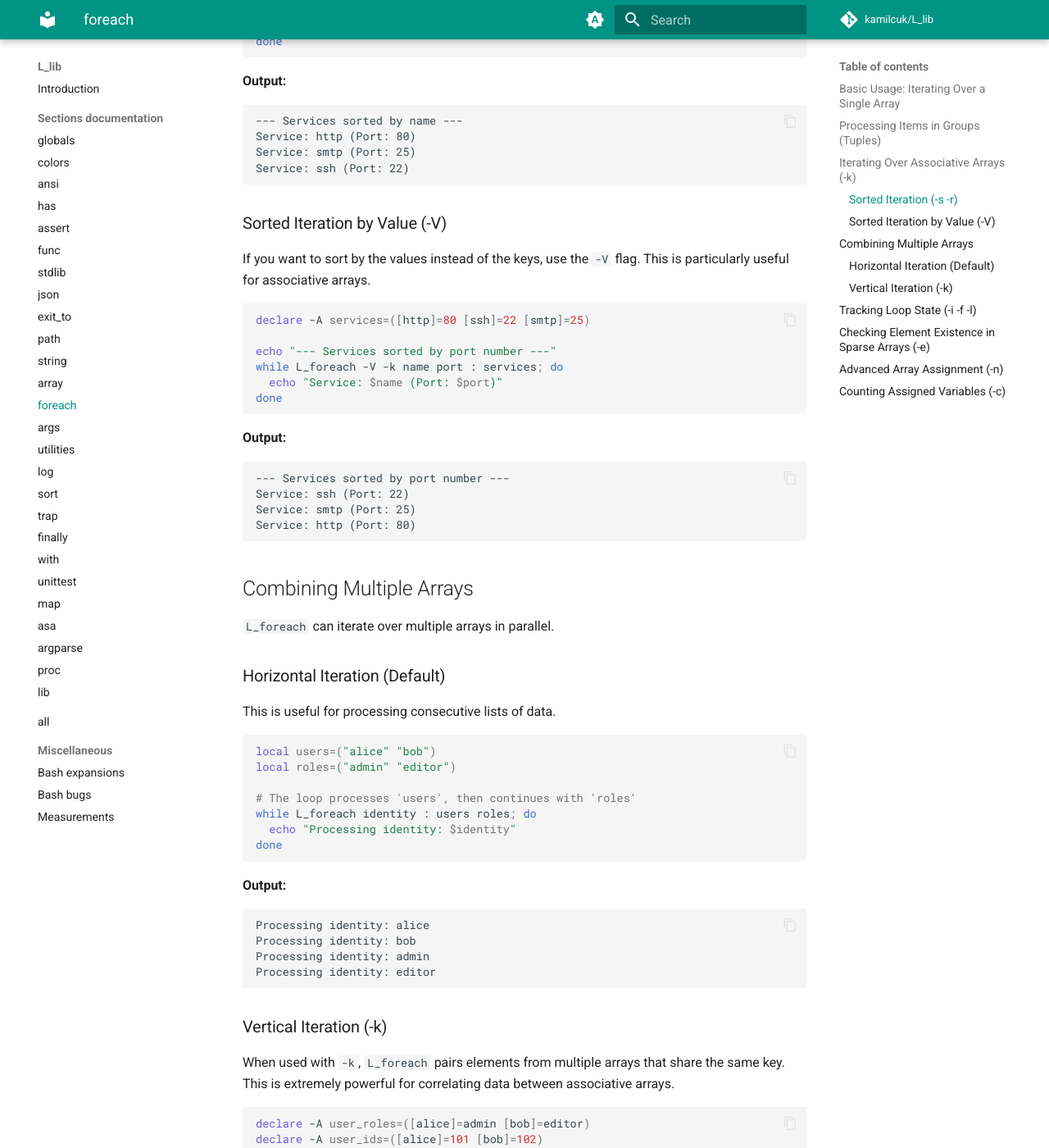
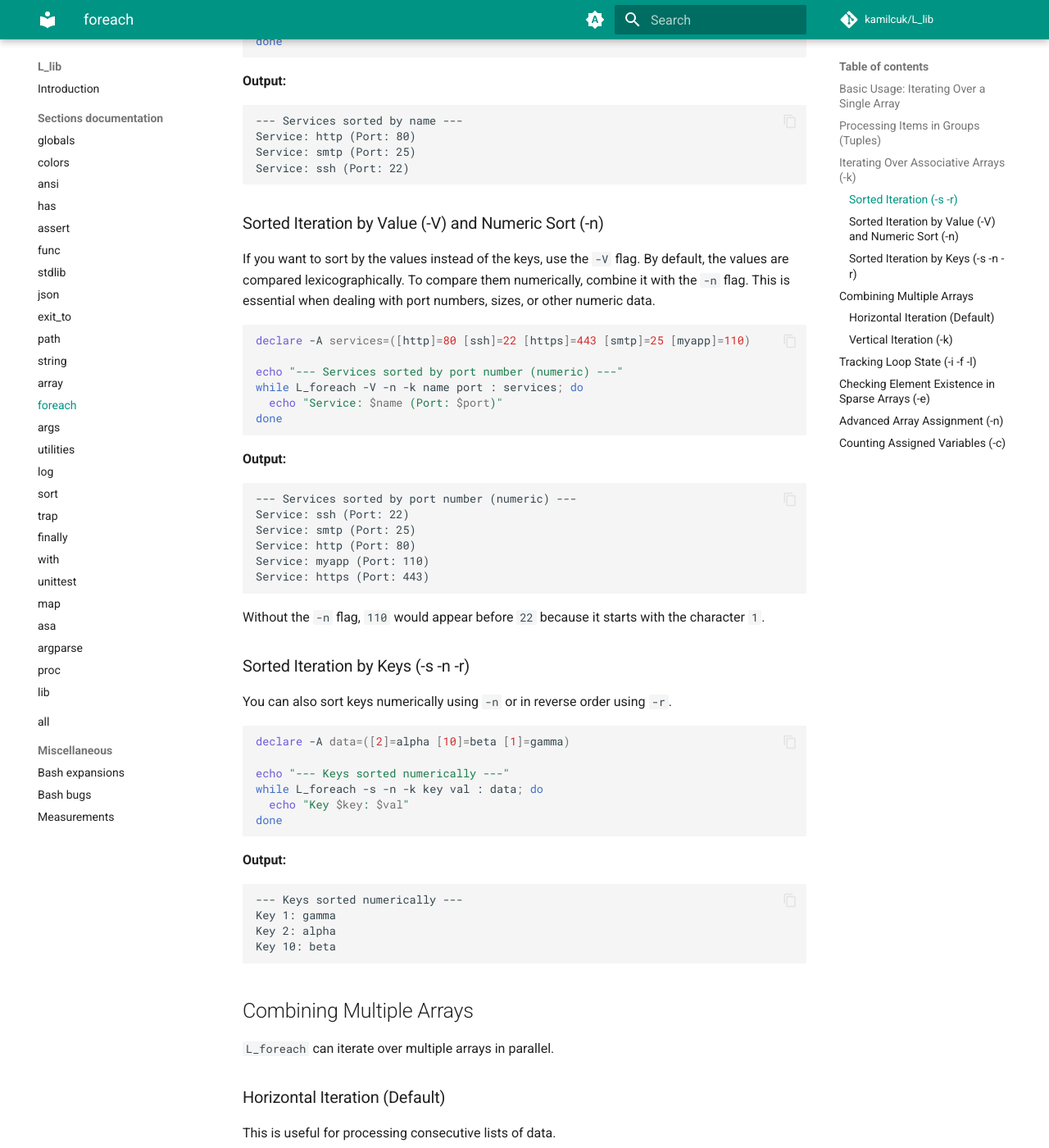
Before and after one commit to Kamilcuk/L_lib, an MkDocs documentation site: the page built from docs/section/foreach.md, in a window 1280 px wide and 1400 px high, scrolled down 2138 px. Shown: the whole window at 82% size. Built offline with MkDocs 1.6.1 and Material for MkDocs 9.7.7, drawn with Linux system fonts in a browser that asks for light colours; comment, search, counter and statistics services are not loaded.

Commit message:
foreach: improve documentation for -V

````diff
--- a/docs/section/foreach.md
+++ b/docs/section/foreach.md
@@ -89,24 +89,48 @@ Service: smtp (Port: 25)
 Service: ssh (Port: 22)
 ```
 
-### Sorted Iteration by Value (-V)
+### Sorted Iteration by Value (-V) and Numeric Sort (-n)
 
-If you want to sort by the values instead of the keys, use the `-V` flag. This is particularly useful for associative arrays.
+If you want to sort by the values instead of the keys, use the `-V` flag. By default, the values are compared lexicographically. To compare them numerically, combine it with the `-n` flag. This is essential when dealing with port numbers, sizes, or other numeric data.
 
 ```bash
-declare -A services=([http]=80 [ssh]=22 [smtp]=25)
+declare -A services=([http]=80 [ssh]=22 [https]=443 [smtp]=25 [myapp]=110)
 
-echo "--- Services sorted by port number ---"
-while L_foreach -V -k name port : services; do
+echo "--- Services sorted by port number (numeric) ---"
+while L_foreach -V -n -k name port : services; do
   echo "Service: $name (Port: $port)"
 done
 ```
 **Output:**
 ```
---- Services sorted by port number ---
+--- Services sorted by port number (numeric) ---
 Service: ssh (Port: 22)
 Service: smtp (Port: 25)
 Service: http (Port: 80)
+Service: myapp (Port: 110)
+Service: https (Port: 443)
+```
+
+Without the `-n` flag, `110` would appear before `22` because it starts with the character `1`.
+
+### Sorted Iteration by Keys (-s -n -r)
+
+You can also sort keys numerically using `-n` or in reverse order using `-r`.
+
+```bash
+declare -A data=([2]=alpha [10]=beta [1]=gamma)
+
+echo "--- Keys sorted numerically ---"
+while L_foreach -s -n -k key val : data; do
+  echo "Key $key: $val"
+done
+```
+**Output:**
+```
+--- Keys sorted numerically ---
+Key 1: gamma
+Key 2: alpha
+Key 10: beta
 ```
 
 ## Combining Multiple Arrays
````
